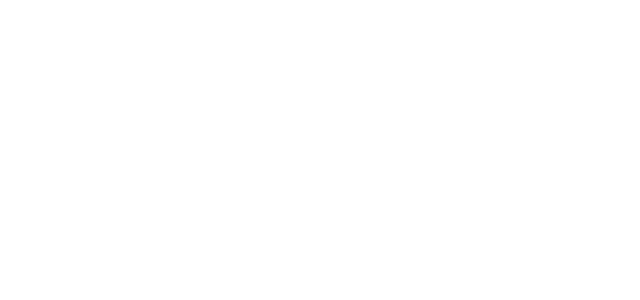
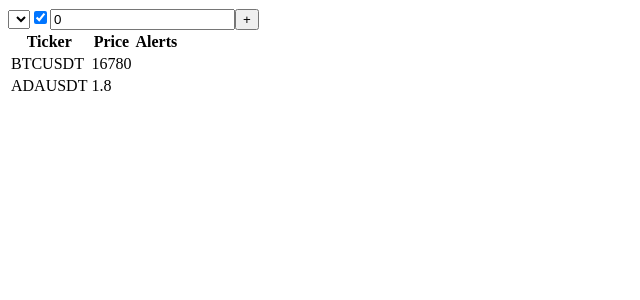
Before and after one commit to vorg-san/crypto_screener, a Next.js app: page / in a window 1280 px wide. Shown: the top 300 px of the page, without its empty margins (0-640 px from the left). Built offline with nearby package versions, Linux system fonts and the light colour scheme.

Commit message:
english database fields, improvements react

```diff
--- a/package.json
+++ b/package.json
@@ -8,6 +8,7 @@
   "dependencies": {
     "next": "latest",
     "react": "18.2.0",
-    "react-dom": "18.2.0"
+    "react-dom": "18.2.0",
+    "swr": "^1.3.0"
   }
 }
--- /dev/null
+++ b/pages/api/crypto.js
@@ -0,0 +1,13 @@
+export default function handler(req, res) {
+  res.status(200).json([{
+		'id': 1,
+		'ticker': 'BTCUSDT',
+		'price': 16780.00,
+		'alerts': []
+	},{
+		'id': 2,
+		'ticker': 'ADAUSDT',
+		'price': 1.8,
+		'alerts': []
+	},]);
+}
--- a/pages/index.js
+++ b/pages/index.js
@@ -1,6 +1,23 @@
-import Head from 'next/head'
+import Head from "next/head";
+import useSWR from "swr";
+import { useState } from "react";
+
+const fetcher = (url) => fetch(url).then((res) => res.json());
 
 export default function Home() {
+  const { data, error } = useSWR("/api/crypto", fetcher);
+  const [above, setAbove] = useState(true);
+  const [price, setPrice] = useState(0);
+  const [ticker, setTicker] = useState(0);
+
+  if (error) return "An error has occurred.";
+  if (!data) return "Loading...";
+
+  const newAlert = () => {
+    console.log(above);
+    console.log(price);
+  };
+
   return (
     <div>
       <Head>
@@ -8,6 +25,48 @@ export default function Home() {
         <link rel="icon" href="/favicon.ico" />
       </Head>
 
+      <div>
+				<select>
+
+				</select>
+        <input
+          type="checkbox"
+          onChange={() => setAbove(!above)}
+          defaultChecked={above}
+        ></input>
+        <input
+          type="number"
+          step="0.001"
+          value={price}
+          onInput={(e) => setPrice(e.target.value)}
+        ></input>
+        <button onClick={newAlert}>+</button>
+      </div>
+
+      <table>
+        <tr>
+          <th>Ticker</th>
+          <th>Price</th>
+          <th>Alerts</th>
+          <th></th>
+        </tr>
+
+        {data.map((d) => (
+          <tr key={d.id}>
+            <td>{d.ticker}</td>
+            <td>{d.price}</td>
+            <td>
+              <ul>
+                {d.alerts.map((a) => (
+                  <li key={a.id}>
+                    {a.above ? "above" : "below"} {a.price}
+                  </li>
+                ))}
+              </ul>
+            </td>
+          </tr>
+        ))}
+      </table>
     </div>
-  )
+  );
 }
```
Also changed, not shown: 2 other files (tests, documents, lock files or other folders).
